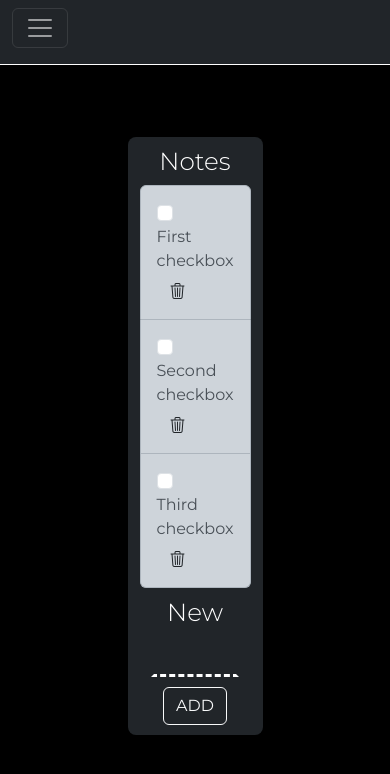
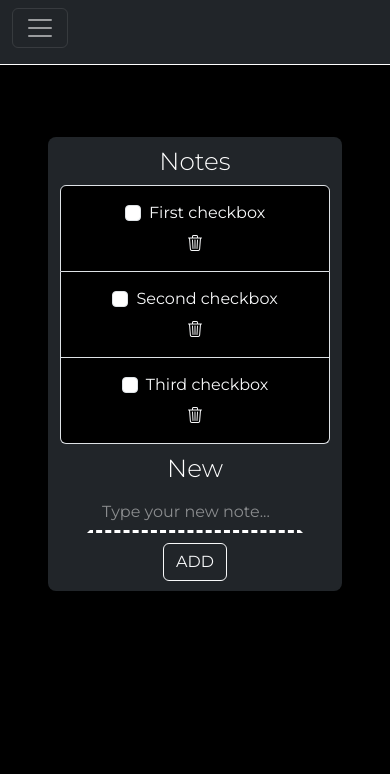
Before and after one commit to MarinCodeDev/MarinCodeDev.github.io, a plain HTML site: page index.html in a window 390 px wide. Drawn offline with Linux system fonts and the light colour scheme.

Commit message:
responsive...

```diff
--- a/index.html
+++ b/index.html
@@ -18,7 +18,7 @@
 <body class="bg-black">
   <nav class="navbar navbar-expand-md navbar-dark bg-dark mb-4" id="m-navbar">
     <div class="container-fluid">
-      <button class="navbar-toggler" type="button" data-bs-toggle="collapse" data-bs-target="#navbarCollapse"
+      <button class="navbar-toggler m-0" type="button" data-bs-toggle="collapse" data-bs-target="#navbarCollapse"
         aria-controls="navbarCollapse" aria-expanded="false" aria-label="Toggle navigation">
         <span class="navbar-toggler-icon"></span>
       </button>
@@ -35,69 +35,64 @@
           </li>
         </ul>
 
-        <span class="navbar-brand mb-0 h1" id="m-page-title">To Do List</span>
+        <span class="navbar-brand mb-0 h1 d-none d-md-block" id="m-page-title">To Do List</span>
       </div>
     </div>
   </nav>
 
-  <main class="container">
+  <main class="container text-center">
     <div class="p-5 rounded">
-      <div class="container">
-        <div class="row">
-          <div class="col-3">
-          </div>
-          <div class="col-6 text-light rounded-3" id="m-notes">
+      <div class="row justify-content-md-center">
+        <div class="col-md-6 text-light rounded-3" id="m-notes">
           <h2 class="m-h2">Notes</h2>
           <div id="m-list-notes">
             <ul class="list-group">
-                <li class="list-group-item list-group-item-dark">
+              <li class="list-group-item bg-black">
                 <div class="row">
-                    <div class="col-10 m-relative">
-                      <input class="form-check-input me-1" type="checkbox" value="" id="checkboxStretched1">
-                      <label class="form-check-label stretched-link" for="checkboxStretched1">First checkbox</label>
+                  <div class="col-sm-10 m-relative">
+                    <input class="form-check-input me-1 m-checkbox" type="checkbox" value="" id="checkboxStretched1">
+                    <label class="form-check-label stretched-link text-light" for="checkboxStretched1">First
+                      checkbox</label>
                   </div>
-                    <div class="col"><button type="button" class="btn"><i class="bi bi-trash3"></i></button></div>
+                  <div class="col-sm-2"><button type="button" class="btn text-light"><i
+                        class="bi bi-trash3"></i></button></div>
                 </div>
               </li>
-                <li class="list-group-item list-group-item-dark">
+              <li class="list-group-item bg-black">
                 <div class="row">
-                    <div class="col-10 m-relative">
-                      <input class="form-check-input me-1" type="checkbox" value="" id="checkboxStretched2">
-                      <label class="form-check-label stretched-link" for="checkboxStretched2">Second checkbox</label>
+                  <div class="col-sm-10 m-relative">
+                    <input class="form-check-input me-1 m-checkbox" type="checkbox" value="" id="checkboxStretched2">
+                    <label class="form-check-label stretched-link text-light" for="checkboxStretched2">Second
+                      checkbox</label>
                   </div>
-                    <div class="col"><button type="button" class="btn"><i class="bi bi-trash3"></i></button></div>
+                  <div class="col-sm-2"><button type="button" class="btn text-light"><i
+                        class="bi bi-trash3"></i></button></div>
                 </div>
               </li>
-                <li class="list-group-item list-group-item-dark">
+              <li class="list-group-item bg-black">
                 <div class="row">
-                    <div class="col-10 m-relative">
-                      <input class="form-check-input me-1" type="checkbox" value="" id="checkboxStretched3">
-                      <label class="form-check-label stretched-link" for="checkboxStretched3">Third checkbox</label>
+                  <div class="col-sm-10 m-relative">
+                    <input class="form-check-input me-1 m-checkbox" type="checkbox" value="" id="checkboxStretched3">
+                    <label class="form-check-label stretched-link text-light" for="checkboxStretched3">Third
+                      checkbox</label>
                   </div>
-                    <div class="col"><button type="button" class="btn"><i class="bi bi-trash3"></i></button></div>
+                  <div class="col-sm-2"><button type="button" class="btn text-light"><i
+                        class="bi bi-trash3"></i></button></div>
                 </div>
               </li>
             </ul>
           </div>
           <div id="m-new_note">
             <h2 class="m-h2">New</h2>
-              <input class="m-text-zone form-control bg-transparent" type="text" id="todo" name="to-do" size="40"
-                required autofocus />
+            <input class="m-text-zone form-control bg-transparent" placeholder="Type your new note..." type="text"
+              id="todo" name="to-do" size="40" autofocus required />
             <div class="text-center"><button type="button" class="btn btn-outline-light rounded-2">ADD</button></div>
           </div>
-          </div>
-        </div>
-        <div class="col-3">
         </div>
       </div>
     </div>
     </div>
   </main>
-
-
-
-
-
 </body>
 
 </html>
--- a/style.css
+++ b/style.css
@@ -12,12 +12,12 @@ body {
     display: inline-block;
     text-align: center;
     margin-right: 11.5em;
-    width: 100%;
+    width: auto;
     font-weight: 400;
     font-size: 2em;
 }
 
-#m-notes-new-trash a{
+#m-notes-new-trash a {
     font-style: oblique;
     text-transform: uppercase;
     font-size: larger;
@@ -88,16 +88,31 @@ body {
     border-style: hidden;
     border-radius: 0;
     border: solid 3px transparent;
-    border-bottom: dashed 3px #000000;
+    border-bottom: dashed 3px #ffffff;
     font-size: 1rem;
     color: white;
     margin: 0 auto 10px auto;
     width: 80%;
 }
 
-.form-control.m-text-zone:focus{
+.form-control.m-text-zone:focus {
     outline-width: 0;
     border-color: transparent transparent rgb(255, 255, 255);
     box-shadow: none;
     color: white;
 }
+
+.form-control::placeholder {
+    color: rgba(255, 255, 255, 0.473);
+    opacity: 1;
+}
+
+input[type=checkbox]:checked {
+    background-color: #212529 !important;
+    border-color: #000;
+    box-shadow: #fff;
+}
+
+.form-check-input:focus {
+    box-shadow: none;
+}
```
Lines whose indentation alone changed are shown as unchanged.
